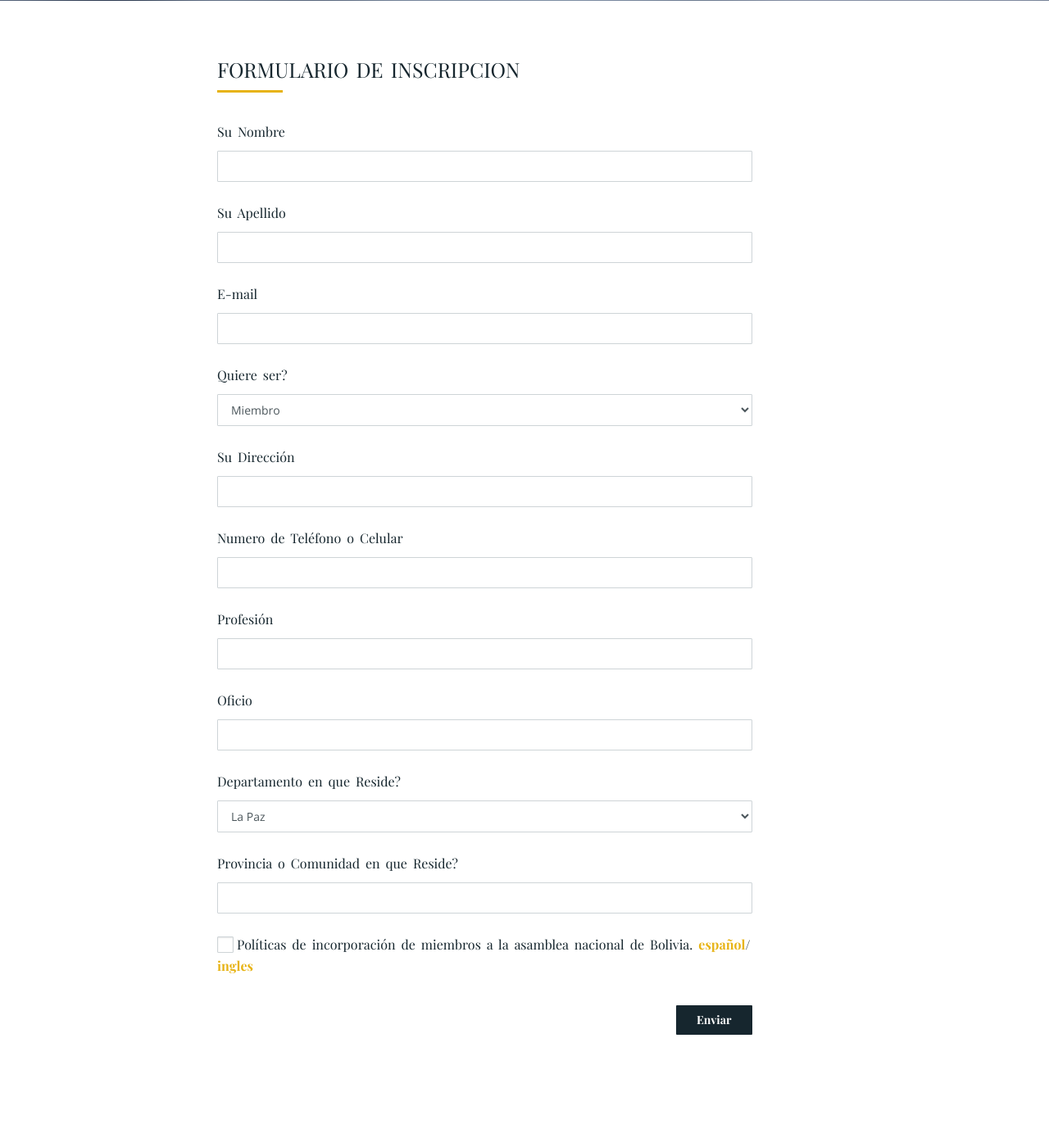
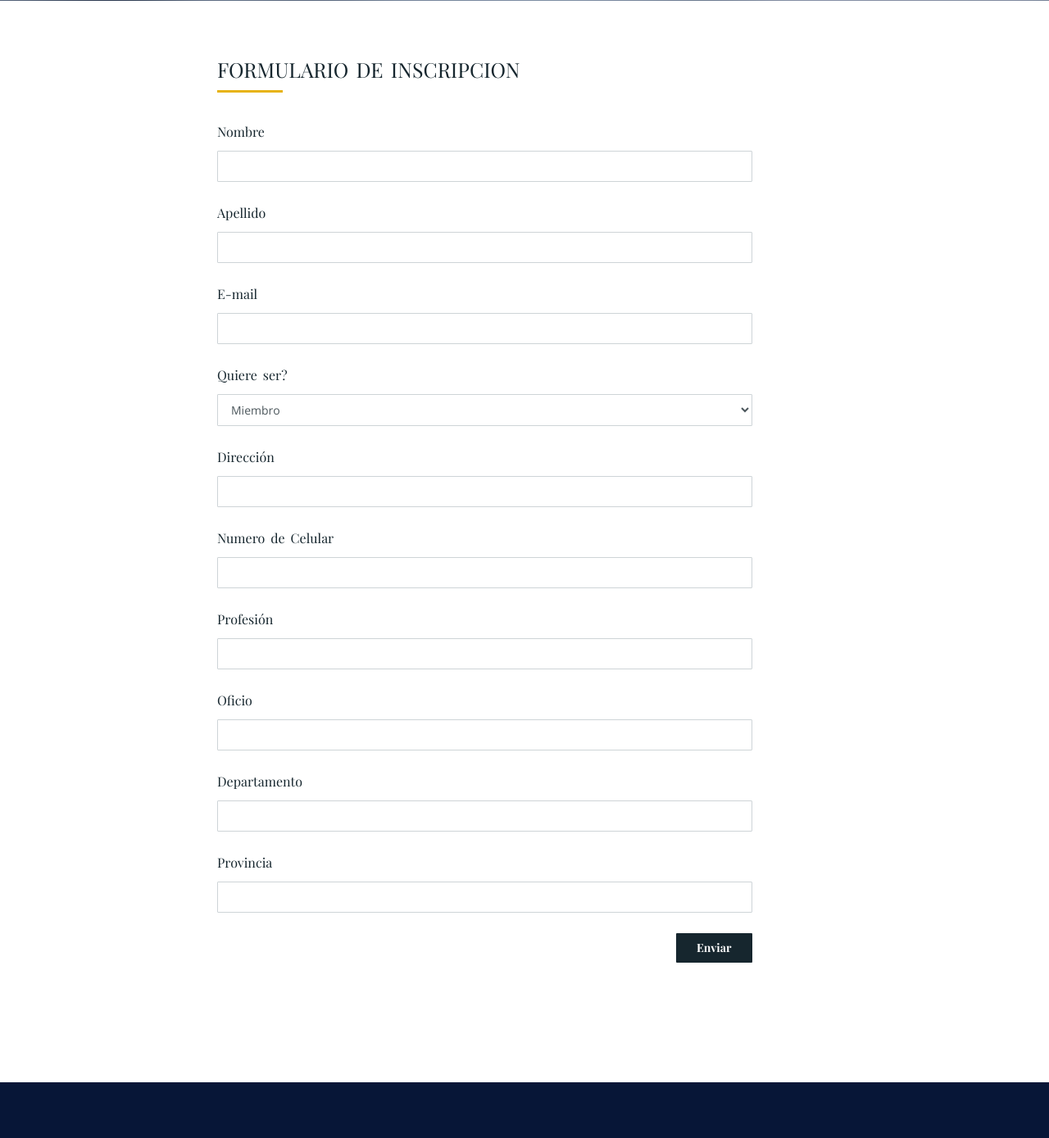
Before and after one commit to jacarcelenb/proyecto, a PHP site: page /pages/inscripcion.php in a window 1280 px wide. Shown: the part 301-1690 px from the top of the page at 82% size. Run offline with PHP 8.4, Linux system fonts and the light colour scheme; some libraries are stand-ins or nearby versions; some web fonts are replaced.

Commit message:
Correcion de mensajes y cambios

```diff
--- a/pages/independencia.php
+++ b/pages/independencia.php
@@ -15,7 +15,7 @@
 				<div class="row">
 
 					<div class="col-md-12">
-						<iframe src="../recursos/NUEVA DECLARACION DE INDEPENDENCIA.pdf" marginwidth="0" marginheight="0" name="ventana_iframe" scrolling="no" border="0"
+						<iframe src="../recursos/declaracion.pdf" marginwidth="0" marginheight="0" name="ventana_iframe" scrolling="no" border="0"
 frameborder="0" width="900" height="900">
 						</iframe>
 					</div>
--- a/pages/inscripcion.php
+++ b/pages/inscripcion.php
@@ -32,11 +32,11 @@
 
 						<form  method="POST"  action="../dbcontroller/crearinscripcion.php" >
 							<div class="mg-contact-form-input">
-								<label for="full-name">Su Nombre</label>
+								<label for="full-name">Nombre</label>
 								<input type="text" class="form-control" id="full-name" name="nombre" required>
 							</div>
 							<div class="mg-contact-form-input">
-								<label for="full-name">Su Apellido</label>
+								<label for="full-name">Apellido</label>
 								<input type="text" class="form-control" id="full-name" name="apellido" required>
 							</div>
 							<div class="mg-contact-form-input">
@@ -51,11 +51,11 @@
     					        </select>
 							</div>
 							<div class="mg-contact-form-input">
-								<label for="full-name">Su Dirección</label>
+								<label for="full-name">Dirección</label>
 								<input type="text" class="form-control" id="full-name" name="direccion" required>
 							</div>
 							<div class="mg-contact-form-input">
-								<label for="full-name">Numero de Teléfono o Celular</label>
+								<label for="full-name">Numero de Celular</label>
 								<input type="text" class="form-control" id="full-name" name="telefono" required>
 							</div>
 							<div class="mg-contact-form-input">
@@ -68,26 +68,13 @@
 							</div>
 
 							<div class="mg-contact-form-input">
-								<label for="subject">Departamento en que Reside?</label>
-								<select id="disabledSelect" class="form-control"  NAME="departamento" required>
-					                <option VALUE="La Paz">La Paz</option>
-									<option VALUE="Cochabamba">Cochabamba</option>
-									<option VALUE="Santa Cruz">Santa Cruz</option>
-									<option VALUE="Tarija">Tarija</option>
-									<option VALUE="Potosi">Potosi</option>
-									<option VALUE="Oruro">Oruro</option>
-									<option VALUE="Chuquisaca">Chuquisaca</option>
-									<option VALUE="Beni">Beni</option>
-									<option VALUE="Pando">Pando</option>
-    					        </select>
+								<label for="subject">Departamento</label>
+								<input type="text" class="form-control" id="full-name" name="departamento" required>
+
 							</div>
 							<div class="mg-contact-form-input">
-								<label for="subject">Provincia o Comunidad en que Reside?</label>
+								<label for="subject">Provincia</label>
 								<input type="text" class="form-control" id="subject" name="provincia" required>
-							</div>
-							<div class="mg-contact-form-input">
-
-								<label for="subject"><input type="checkbox" class="form-control" id="full-name">Políticas de incorporación de miembros a la asamblea nacional de Bolivia. <a href="POLITICAS DE INCORPORACION DE MIEMBROS A LA ASAMBLEA NACIONAL DE BOLVIA.pdf" target="_blank"><strong> español</strong></a>/ <a href="POLITICAS DE INCORPORACION DE MIEMBROS A LA ASAMBLEA NACIONAL DE BOLVIA INGLES.pdf" target="_blank"><strong>ingles</strong></a></label>
 							</div>
 							<input type="submit" class="btn btn-dark-main pull-right" value="Enviar" name="guardar_inscripcion">
 						</form>
--- a/pages/sesion.php
+++ b/pages/sesion.php
@@ -20,8 +20,8 @@ if (isset($_POST['login'])) {
 
   }
 
-  $_SESSION['message'] = 'Ingreso exitoso';
-  $_SESSION['message_type'] = 'success';
+  $_SESSION['message'] = 'Registros cargados exitosamente';
+  $_SESSION['message_type'] = 'info';
 
   if ($ingreso) {
     header("Location: ../pages/admin.php");
```
Also changed, not shown: 2 other files.
